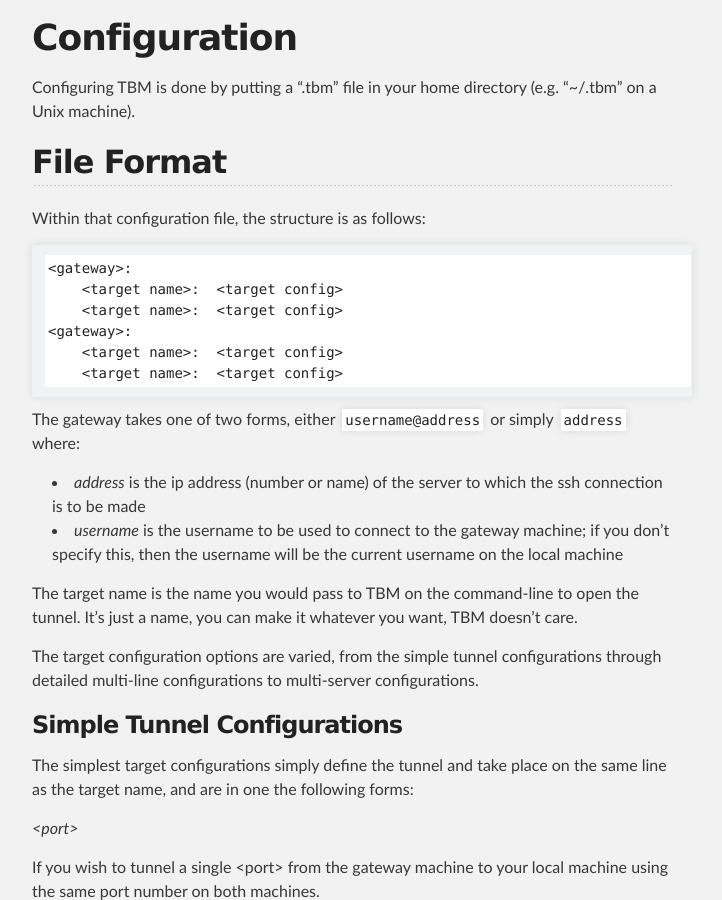
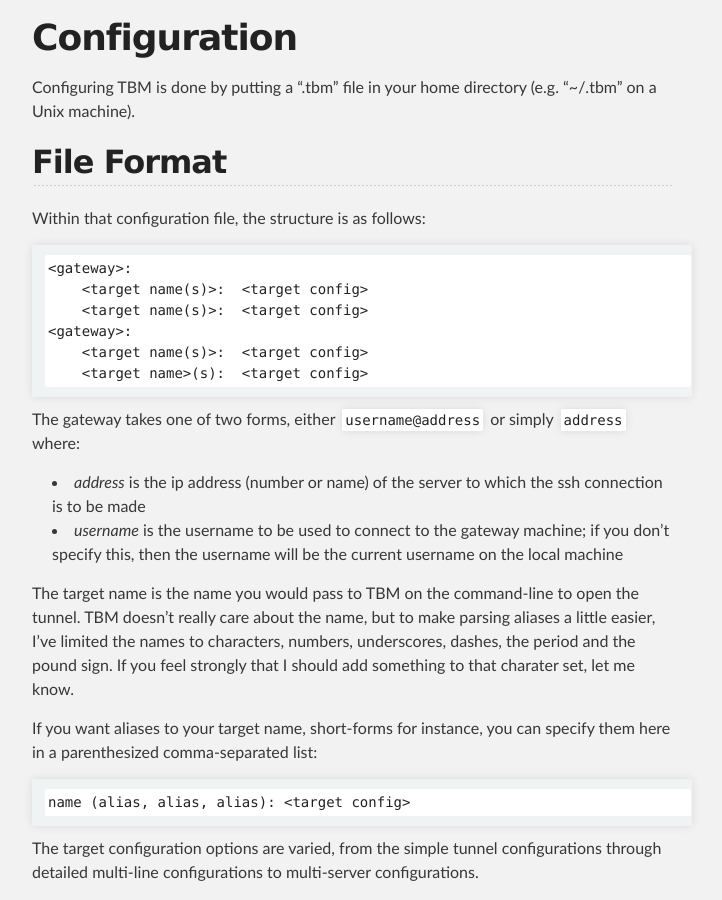
Before and after one commit to geoffreywiseman/tunnel-boring-machine, a Jekyll site: the page built from config.md, in a window 1280 px wide and 900 px high, scrolled down 249 px. Shown: the whole window, without its empty margins (288-1010 px from the left). Built offline with Jekyll 4.4.1, drawn with Linux system fonts in a browser that asks for light colours.

Commit message:
Revisions for TBM v0.3.

```diff
--- a/config.md
+++ b/config.md
@@ -10,18 +10,22 @@
 Within that configuration file, the structure is as follows:
 
     <gateway>:
-        <target name>:  <target config>
-        <target name>:  <target config>
+        <target name(s)>:  <target config>
+        <target name(s)>:  <target config>
     <gateway>:
-        <target name>:  <target config>
-        <target name>:  <target config>
+        <target name(s)>:  <target config>
+        <target name>(s):  <target config>
 
 The gateway takes one of two forms, either `username@address` or simply `address` where:
 
 -   *address* is the ip address (number or name) of the server to which the ssh connection is to be made
 -   *username* is the username to be used to connect to the gateway machine; if you don't specify this, then the username will be the current username on the local machine
 
-The target name is the name you would pass to TBM on the command-line to open the tunnel. It's just a name, you can make it whatever you want, TBM doesn't care.
+The target name is the name you would pass to TBM on the command-line to open the tunnel. TBM doesn't really care about the name, but to make parsing aliases a little easier, I've limited the names to characters, numbers, underscores, dashes, the period and the pound sign. If you feel strongly that I should add something to that charater set, let me know.
+
+If you want aliases to your target name, short-forms for instance, you can specify them here in a parenthesized comma-separated list:
+
+    name (alias, alias, alias): <target config>
 
 The target configuration options are varied, from the simple tunnel configurations through detailed multi-line configurations to multi-server configurations.
 
```
Also changed, not shown: index.md (+11 -11 lines), releases.md (added, +47 -0 lines).
